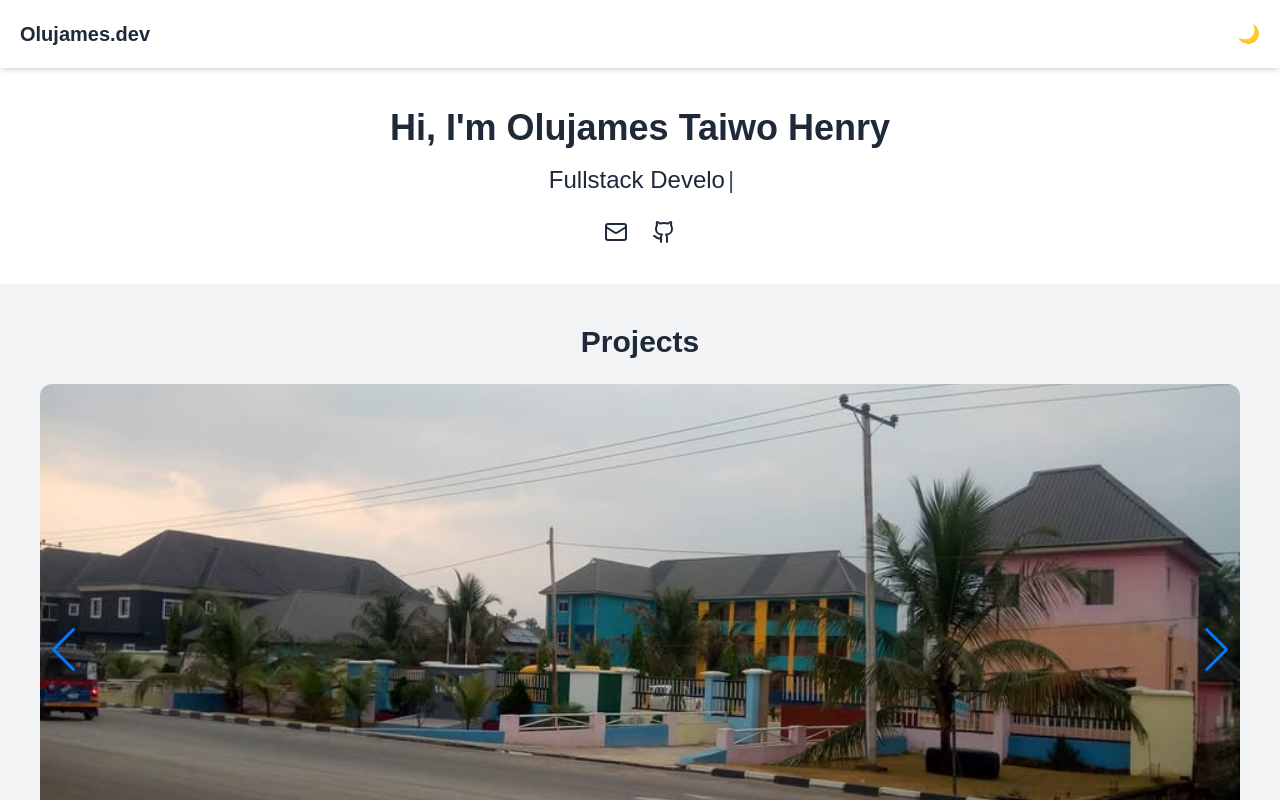
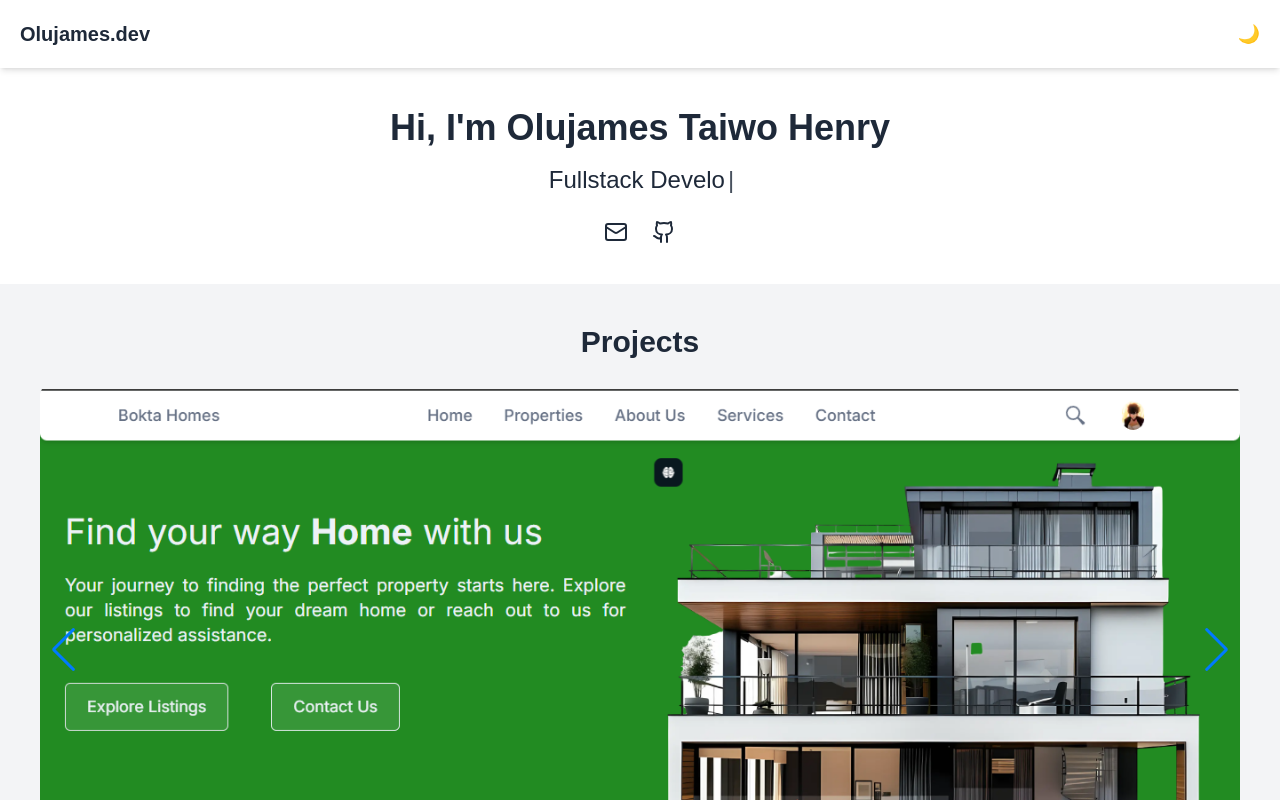
Before and after one commit to henry1234-net/olujames-portfolio, a Next.js app: page / in a window 1280 px wide. Shown: the top 800 px of the page. Built offline with nearby package versions, Linux system fonts and the light colour scheme.

Commit message:
Refactor code structure for improved readability and maintainability

```diff
--- a/src/app/page.js
+++ b/src/app/page.js
@@ -88,8 +88,8 @@ export default function Home() {
               <SwiperSlide>
                 <div className="relative w-full h-[500px]">
                   <Image
-                    src="/images/smhs.jpg"
-                    alt="School Website"
+                    src="/images/rental.png"
+                    alt="Rental Website"
                     fill
                     className="object-cover rounded-xl shadow-lg"
                   />
```
Also changed, not shown: public/images/rental.png (added).
